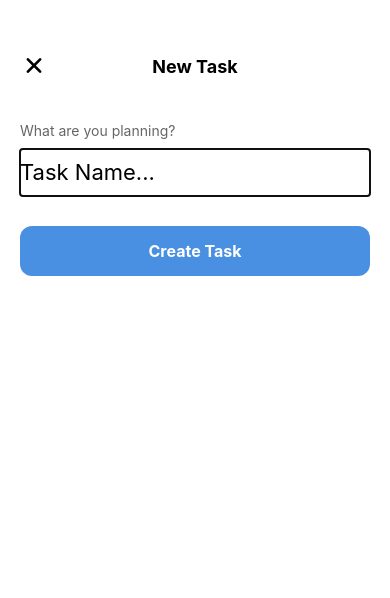
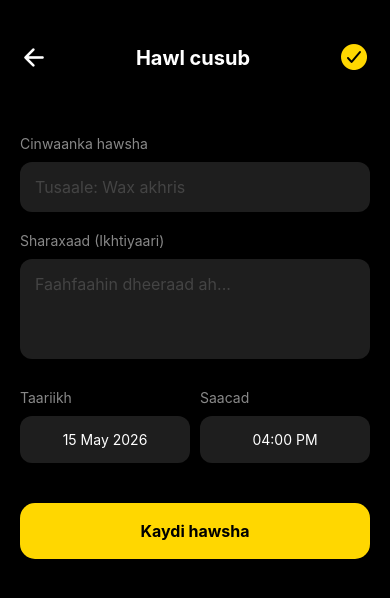
Before and after one commit to ungiosbeem-sketch/Ungio-, a React Native app in the folder Root/: screen /AddTask in a window 390 px wide. Shown: the top 598 px of the page. Built offline with nearby package versions, Linux system fonts and the light colour scheme.

Commit message:
Update AddTaskScreen.js

```diff
--- a/Root/AddTaskScreen.js
+++ b/Root/AddTaskScreen.js
@@ -1,63 +1,70 @@
 import React, { useState } from 'react';
-import { View, Text, StyleSheet, TextInput, TouchableOpacity, Alert } from 'react-native';
+import { View, Text, StyleSheet, TextInput, TouchableOpacity, SafeAreaView, ScrollView } from 'react-native';
 import { Ionicons } from '@expo/vector-icons';
-import { supabase } from './supabase';
 
 export default function AddTaskScreen({ navigation }) {
   const [title, setTitle] = useState('');
-
-  const handleSave = async () => {
-    if (!title) {
-      Alert.alert("Error", "Fadlan qor magaca hawsha.");
-      return;
-    }
-
-    const { error } = await supabase
-      .from('tasks')
-      .insert([{ title, status: 'pending' }]);
-
-    if (error) {
-      Alert.alert("Error", "Xogta lama kaydin karo.");
-    } else {
-      navigation.goBack();
-    }
-  };
+  const [desc, setDesc] = useState('');
 
   return (
-    <View style={styles.container}>
+    <SafeAreaView style={styles.container}>
       <View style={styles.header}>
         <TouchableOpacity onPress={() => navigation.goBack()}>
-          <Ionicons name="close" size={28} color="black" />
+          <Ionicons name="arrow-back" size={28} color="white" />
         </TouchableOpacity>
-        <Text style={styles.headerTitle}>New Task</Text>
-        <View style={{ width: 28 }} />
+        <Text style={styles.headerTitle}>Hawl cusub</Text>
+        <TouchableOpacity style={styles.saveIcon}>
+          <Ionicons name="checkmark-circle" size={32} color="#FFD700" />
+        </TouchableOpacity>
       </View>
 
-      <View style={styles.form}>
-        <Text style={styles.label}>What are you planning?</Text>
+      <ScrollView style={{padding: 20}}>
+        <Text style={styles.label}>Cinwaanka hawsha</Text>
         <TextInput
           style={styles.input}
-          placeholder="Task Name..."
+          placeholder="Tusaale: Wax akhris"
+          placeholderTextColor="#444"
           value={title}
           onChangeText={setTitle}
-          autoFocus
         />
 
-        <TouchableOpacity style={styles.saveButton} onPress={handleSave}>
-          <Text style={styles.saveButtonText}>Create Task</Text>
+        <Text style={styles.label}>Sharaxaad (Ikhtiyaari)</Text>
+        <TextInput
+          style={[styles.input, {height: 100, textAlignVertical: 'top'}]}
+          placeholder="Faahfaahin dheeraad ah..."
+          placeholderTextColor="#444"
+          multiline
+          value={desc}
+          onChangeText={setDesc}
+        />
+
+        <View style={styles.row}>
+          <View style={{flex: 1, marginRight: 10}}>
+            <Text style={styles.label}>Taariikh</Text>
+            <TouchableOpacity style={styles.selector}><Text style={{color: 'white'}}>15 May 2026</Text></TouchableOpacity>
+          </View>
+          <View style={{flex: 1}}>
+            <Text style={styles.label}>Saacad</Text>
+            <TouchableOpacity style={styles.selector}><Text style={{color: 'white'}}>04:00 PM</Text></TouchableOpacity>
+          </View>
+        </View>
+
+        <TouchableOpacity style={styles.mainBtn}>
+          <Text style={styles.mainBtnText}>Kaydi hawsha</Text>
         </TouchableOpacity>
-      </View>
-    </View>
+      </ScrollView>
+    </SafeAreaView>
   );
 }
 
 const styles = StyleSheet.create({
-  container: { flex: 1, backgroundColor: '#fff' },
-  header: { flexDirection: 'row', justifyContent: 'space-between', padding: 20, paddingTop: 50, alignItems: 'center' },
-  headerTitle: { fontSize: 18, fontWeight: 'bold' },
-  form: { padding: 20 },
-  label: { fontSize: 14, color: '#666', marginBottom: 10 },
-  input: { fontSize: 22, borderBottomWidth: 1, borderBottomColor: '#eee', paddingVertical: 10, marginBottom: 30 },
-  saveButton: { backgroundColor: '#4A90E2', padding: 15, borderRadius: 12, alignItems: 'center' },
-  saveButtonText: { color: 'white', fontWeight: 'bold', fontSize: 16 }
+  container: { flex: 1, backgroundColor: '#000' },
+  header: { flexDirection: 'row', justifyContent: 'space-between', alignItems: 'center', padding: 20, paddingTop: 40 },
+  headerTitle: { color: 'white', fontSize: 20, fontWeight: 'bold' },
+  label: { color: '#888', marginTop: 20, marginBottom: 10 },
+  input: { backgroundColor: '#1E1E1E', borderRadius: 12, padding: 15, color: 'white', fontSize: 16 },
+  row: { flexDirection: 'row', marginTop: 10 },
+  selector: { backgroundColor: '#1E1E1E', padding: 15, borderRadius: 12, alignItems: 'center' },
+  mainBtn: { backgroundColor: '#FFD700', padding: 18, borderRadius: 15, alignItems: 'center', marginTop: 40 },
+  mainBtnText: { color: 'black', fontWeight: 'bold', fontSize: 16 }
 });
```
